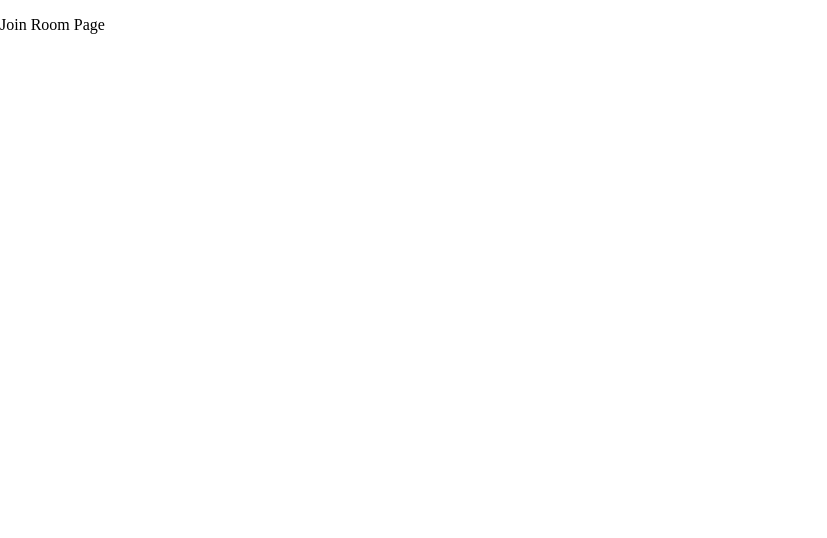
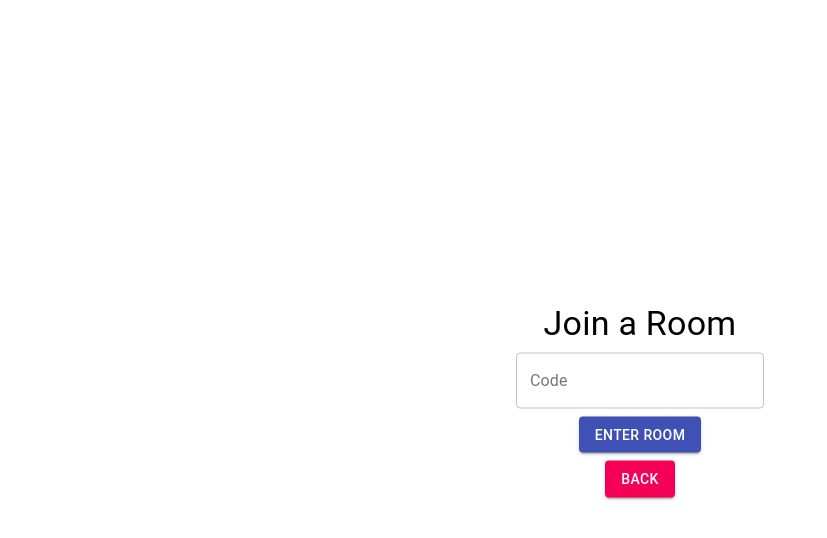
Before and after one commit to anonshubh/music-controller, a React (Create React App) app in the folder react-client/: page /join in a window 1280 px wide. Shown: the top 538 px of the page, without its empty margins (0-827 px from the left). Built offline with nearby package versions, Linux system fonts and the light colour scheme.

Commit message:
Implemented RoomJoinPage Component

```diff
--- a/react-client/src/App.js
+++ b/react-client/src/App.js
@@ -9,7 +9,7 @@
     }
     render(){
         return (
-            <div>
+            <div className="center">
                 <HomePage />
             </div>
         );
--- a/react-client/src/components/RoomJoinPage.js
+++ b/react-client/src/components/RoomJoinPage.js
@@ -1,13 +1,54 @@
 import React, { Component } from 'react';
+
+import { TextField,Button,Grid,Typography } from '@material-ui/core';
+import {Link} from 'react-router-dom';
 
 class RoomJoinPage extends Component {
     constructor(props) {
         super(props);
-        this.state = {  }
+        this.state = {
+            roomCode: "",
+            error: ""
+         }
+        this.handleTextFieldChange = this.handleTextFieldChange.bind(this);
+        this.roomButtonPressed = this.roomButtonPressed.bind(this);
     }
+
+    handleTextFieldChange(e){
+        this.setState({
+            roomCode:e.target.value,
+        })
+    };
+
+    roomButtonPressed(){
+        console.log(this.state.roomCode)
+    }
+
     render() {
         return (
-            <p>Join Room Page</p>
+            <Grid container spacing={1}>
+                <Grid item xs={12} align="center">
+                    <Typography variant='h4' component="h4">
+                        Join a Room
+                    </Typography>
+                </Grid>
+                <Grid item xs={12} align="center">
+                   <TextField
+                    error={this.state.error}
+                    label="Code"
+                    placeholder="Enter a Room Code"
+                    value = {this.state.roomCode}
+                    helperText={this.state.error}
+                    onChange={this.handleTextFieldChange}
+                    variant="outlined"/>
+                </Grid>
+                <Grid item xs={12} align="center">
+                    <Button variant="contained" color="primary" onClick={this.roomButtonPressed} component={Link}>Enter Room</Button>
+                </Grid>
+                <Grid item xs={12} align="center">
+                    <Button variant="contained" color="secondary" to="/" component={Link}>Back</Button>
+                </Grid>
+            </Grid>
          );
     }
 }
--- a/react-client/src/index.css
+++ b/react-client/src/index.css
@@ -15,5 +15,11 @@
 #app{
     width: 100%;
     height: 100%;
-    display: flex;
 }
+
+.center{
+    position: absolute;
+    top: 50%;
+    left: 50%;
+    transform: translate(-50%,-50%);
+}
```
Also changed, not shown: 1 other file (tests, documents, lock files or other folders).
